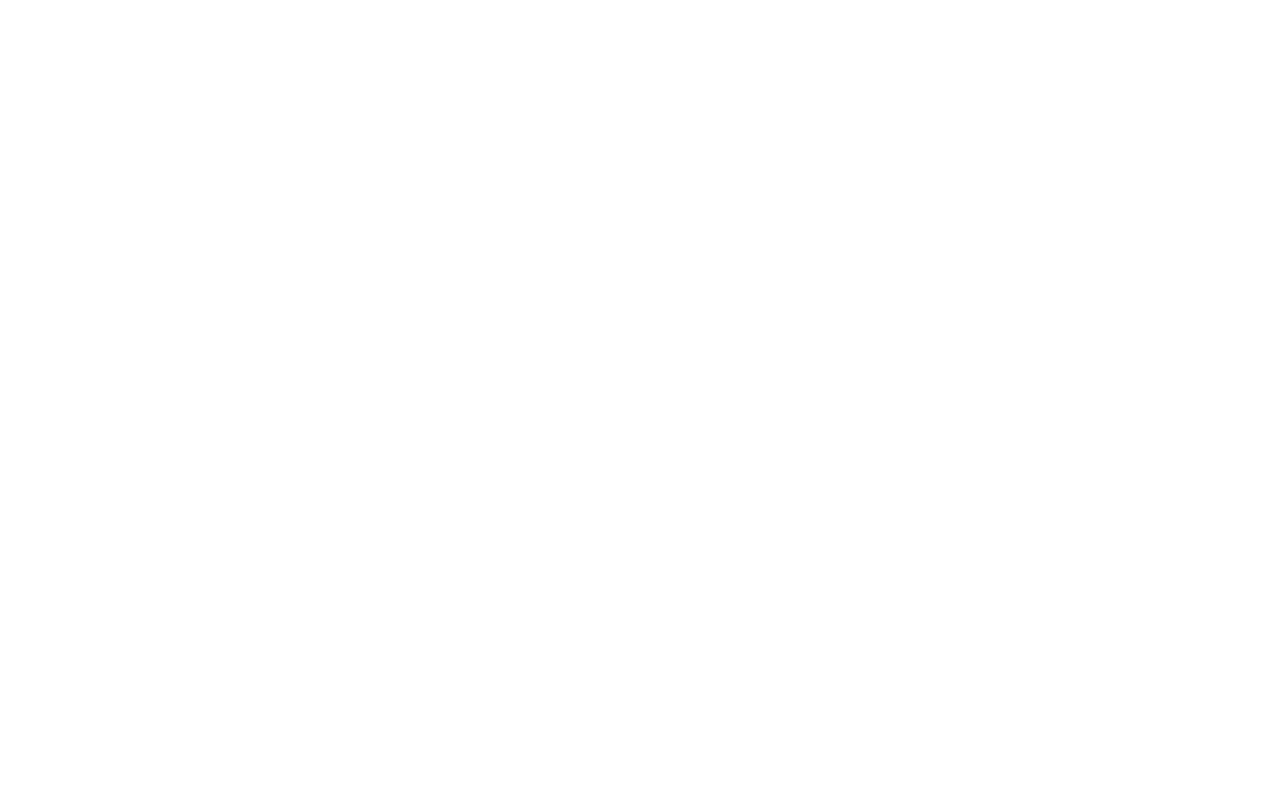
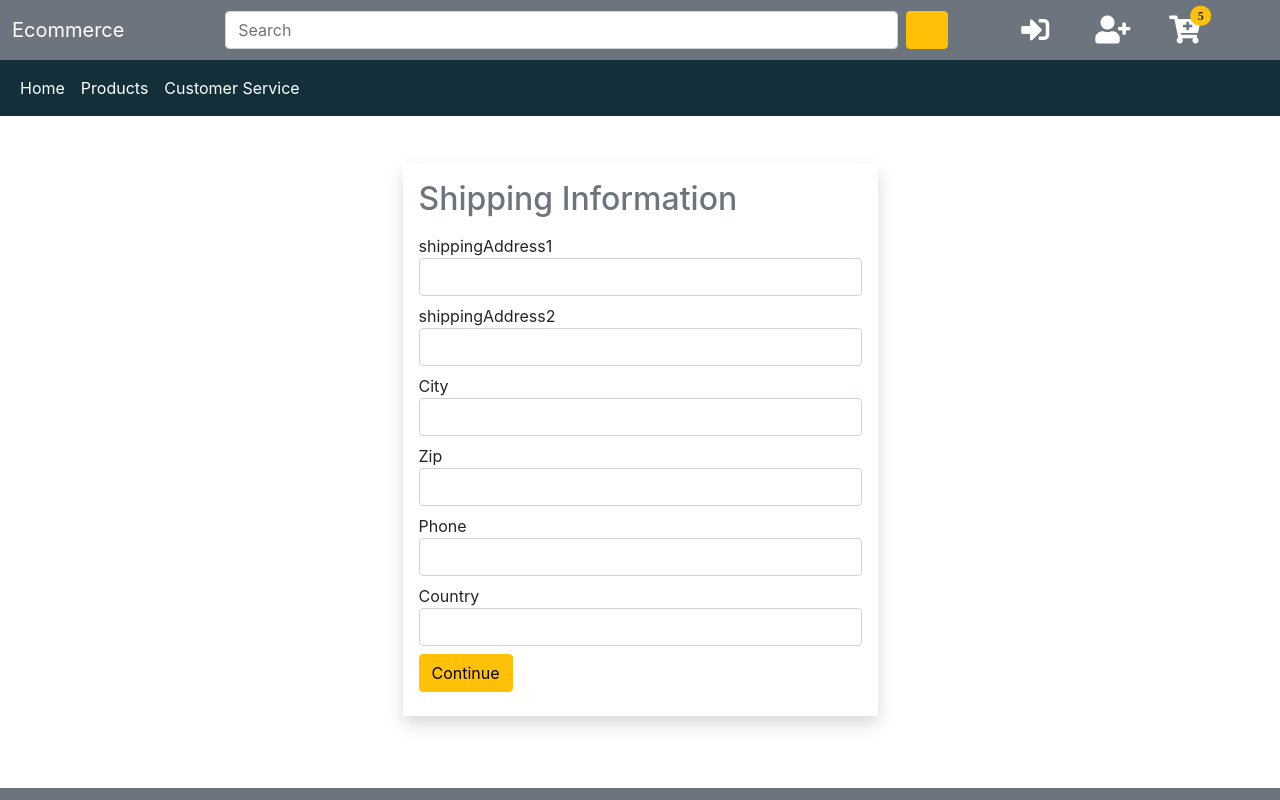
Before and after one commit to rajuraj1994/react-express-baisakh-20280, a React (Create React App) app: page /shipping in a window 1280 px wide. Before the commit this address had no page. Shown: the top 800 px of the page. Built offline with nearby package versions, Linux system fonts and the light colour scheme.

Commit message:
fourteenth day class

```diff
--- a/package.json
+++ b/package.json
@@ -7,6 +7,7 @@
     "@testing-library/react": "^13.4.0",
     "@testing-library/user-event": "^13.5.0",
     "axios": "^1.3.6",
+    "countries-list": "^2.6.1",
     "dotenv": "^16.0.3",
     "react": "^18.2.0",
     "react-dom": "^18.2.0",
--- a/src/MyRoutes.js
+++ b/src/MyRoutes.js
@@ -16,6 +16,7 @@ import AddProduct from './admin/AddProduct'
 import Product from './admin/Product'
 import UpdateProduct from './admin/UpdateProduct'
 import ProductDetails from './pages/ProductDetails'
+import Shipping from './pages/Shipping'
 
 const MyRoutes = () => {
   return (
@@ -30,6 +31,7 @@ const MyRoutes = () => {
           <Route path='products' element={<Products/>}/>
           <Route path='productdetails/:productId' element={<ProductDetails/>}/>
           <Route path='email/confirmation/:token' element={<EmailVerify/>}/>
+          <Route path='shipping' element={<Shipping/>}/>
         </Route>
 
 
--- a/src/pages/Cart.js
+++ b/src/pages/Cart.js
@@ -2,8 +2,10 @@ import React, { useState, useEffect,Fragment } from 'react'
 import { ToastContainer, toast } from 'react-toastify'
 import 'react-toastify/dist/ReactToastify.css';
 import { IMG_URL } from '../config';
+import { useNavigate } from 'react-router-dom';
 
 const Cart = () => {
+    const navigate=useNavigate()
     const [products, setProducts] = useState([])
 
     useEffect(() => {
@@ -34,7 +36,18 @@ const Cart = () => {
         setProducts(updateProducts)
         localStorage.setItem('cartItems',JSON.stringify(updateProducts))
     }
-
+    //remove from cart
+    const removeCartHandler=(id,name)=>{
+        const cartItems=JSON.parse(localStorage.getItem('cartItems'))
+        const filterCart=cartItems.filter(item=>item.id!==id)
+        localStorage.setItem('cartItems',JSON.stringify(filterCart))
+        setProducts(filterCart)
+        toast.success(`${name} is removed from the cart`)
+    }
+    // shipping handler
+    const shippingHandler=()=>{
+        navigate('/signin?redirect=shipping')
+    }
     return (
         <>
             <ToastContainer theme='colored' position='top-center' />
@@ -71,7 +84,7 @@ const Cart = () => {
 
                                         </div>
                                         <div className="col-1">
-                                            <button className="btn btn-danger">
+                                            <button className="btn btn-danger" onClick={()=>removeCartHandler(item.id,item.name)}>
                                                 <i className="fa fa-trash"></i>
                                             </button>
                                         </div>
@@ -89,7 +102,7 @@ const Cart = () => {
                                         <br />
                                         <span><b>Total:</b> Rs.{products.reduce((ac,item)=>(ac+item.quantity*item.price),0)}</span>
                                         <hr />
-                                        <button className="btn btn-warning">CheckOut</button>
+                                        <button className="btn btn-warning" onClick={shippingHandler}>CheckOut</button>
                                     </div>
                                 </div>
                             </>
--- a/src/pages/Login.js
+++ b/src/pages/Login.js
@@ -1,5 +1,5 @@
 import React,{useState} from 'react'
-import { Link,useNavigate,Navigate } from 'react-router-dom'
+import { Link,useNavigate} from 'react-router-dom'
 import { signin,authenticate,isAuthenticated } from '../auth'
 
 const Login = () => {
@@ -45,19 +45,23 @@ const Login = () => {
     // to redirect user
     const redirectUser=()=>{
         const redirect='/profile'
+        const searchParams=new URLSearchParams(window.location.search)
+        const redirectParam=searchParams.get('redirect')
         if(redirectToPage){
             if(user && user.role===1){
                 return navigate('/admin/dashboard')
             }
+            else if(redirectParam==='shipping'){
+                navigate('/shipping')
+            }
             else{
-                return <Navigate to={redirect}/>
+                navigate(redirect)
             }
         }
     }
 
     return (
         <>
-
             <div className="d-flex justify-content-center">
                 <div className="col-lg-5 my-4">
                     <form className="p-3 shadow-lg">
--- /dev/null
+++ b/src/pages/Shipping.js
@@ -0,0 +1,93 @@
+import React,{useState} from 'react'
+import { countries } from 'countries-list'
+import { useNavigate } from 'react-router-dom'
+
+const Shipping = () => {
+    const navigate=useNavigate()
+    const countriesList=Object.values(countries)
+    const shippingInfo=JSON.parse(localStorage.getItem('shippingInfo')) || {}
+
+    const[shippingAddress1,setShippingAddress1]=useState(shippingInfo.shippingAddress1 || '')
+    const[shippingAddress2,setShippingAddress2]=useState(shippingInfo.shippingAddress2 || '')
+    const[city,setCity]=useState(shippingInfo.city || '')
+    const[zip,setZip]=useState(shippingInfo.zip || '')
+    const[country,setCountry]=useState(shippingInfo.country || '')
+    const[phone,setPhone]=useState(shippingInfo.phone || '')
+
+    // save shipping info
+    const submitHandler=e=>{
+        e.preventDefault()
+        const shippingInfo={
+            shippingAddress1,
+            shippingAddress2,
+            city,
+            zip,
+            country,
+            phone
+        }
+        localStorage.setItem('shippingInfo',JSON.stringify(shippingInfo))
+        navigate('/confirm')
+    }
+
+  return (
+    <>
+    <div className='container'>
+        <div className='row d-flex justify-content-center'>
+            <div className='col-md-5 shadow p-3 my-5'>
+                <form>
+                    <h2 className='mb-3 text-muted'>Shipping Information</h2>
+                    <div className='mb-2'>
+                        <label htmlFor='address1'>shippingAddress1</label>
+                        <input type='text' className='form-control' id='address1'
+                        onChange={(e)=>setShippingAddress1(e.target.value)}
+                        value={shippingAddress1}/>
+                    </div>
+                    <div className='mb-2'>
+                        <label htmlFor='address2'>shippingAddress2</label>
+                        <input type='text' className='form-control' id='address2'
+                        onChange={(e)=>setShippingAddress2(e.target.value)}
+                        value={shippingAddress2}/>
+                    </div>
+                    <div className='mb-2'>
+                        <label htmlFor='city'>City</label>
+                        <input type='text' className='form-control' id='city'
+                        onChange={(e)=>setCity(e.target.value)}
+                        value={city}/>
+                    </div>
+                    <div className='mb-2'>
+                        <label htmlFor='zip'>Zip</label>
+                        <input type='number' className='form-control' id='zip'
+                        onChange={(e)=>setZip(e.target.value)}
+                        value={zip}/>
+                    </div>
+                    <div className='mb-2'>
+                        <label htmlFor='phone'>Phone</label>
+                        <input type='number' className='form-control' id='phone'
+                        onChange={(e)=>setPhone(e.target.value)}
+                        value={phone}/>
+                    </div>
+                    <div className='mb-2'>
+                        <label htmlFor='country'>Country</label>
+                        <select className='form-control' id='country'
+                        onChange={(e)=>setCountry(e.target.value)}
+                        >
+                            <option value={country}>{country}</option>
+                            {countriesList.map((c,i)=>(
+                                <option key={i} value={c.name}>{c.name}</option>
+                            ))}
+
+                        </select>
+
+                    </div>
+                    <div className='mb-2'>
+                        <button className='btn btn-warning' onClick={submitHandler}>Continue</button>
+                    </div>
+                </form>
+            </div>
+        </div>
+    </div>
+    </>
+  )
+}
+
+export default Shipping
```
Also changed, not shown: 1 other file (tests, documents, lock files or other folders).
